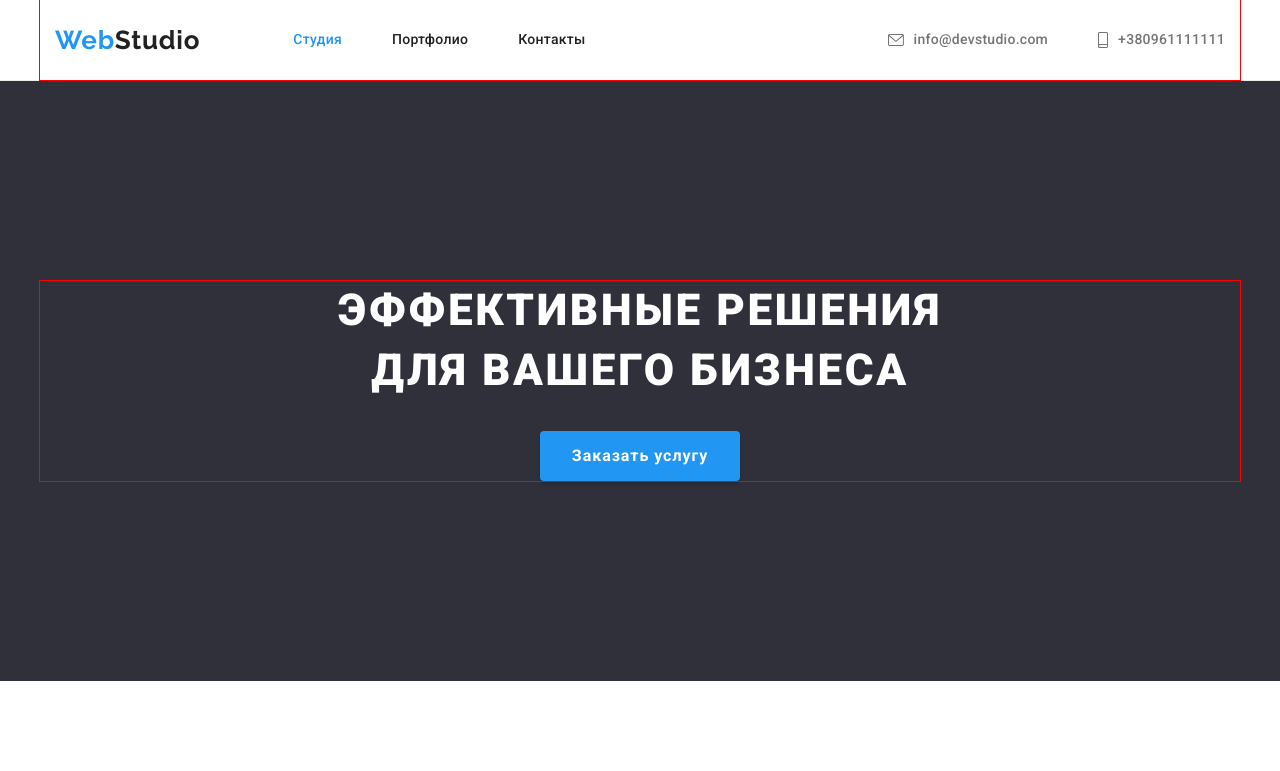
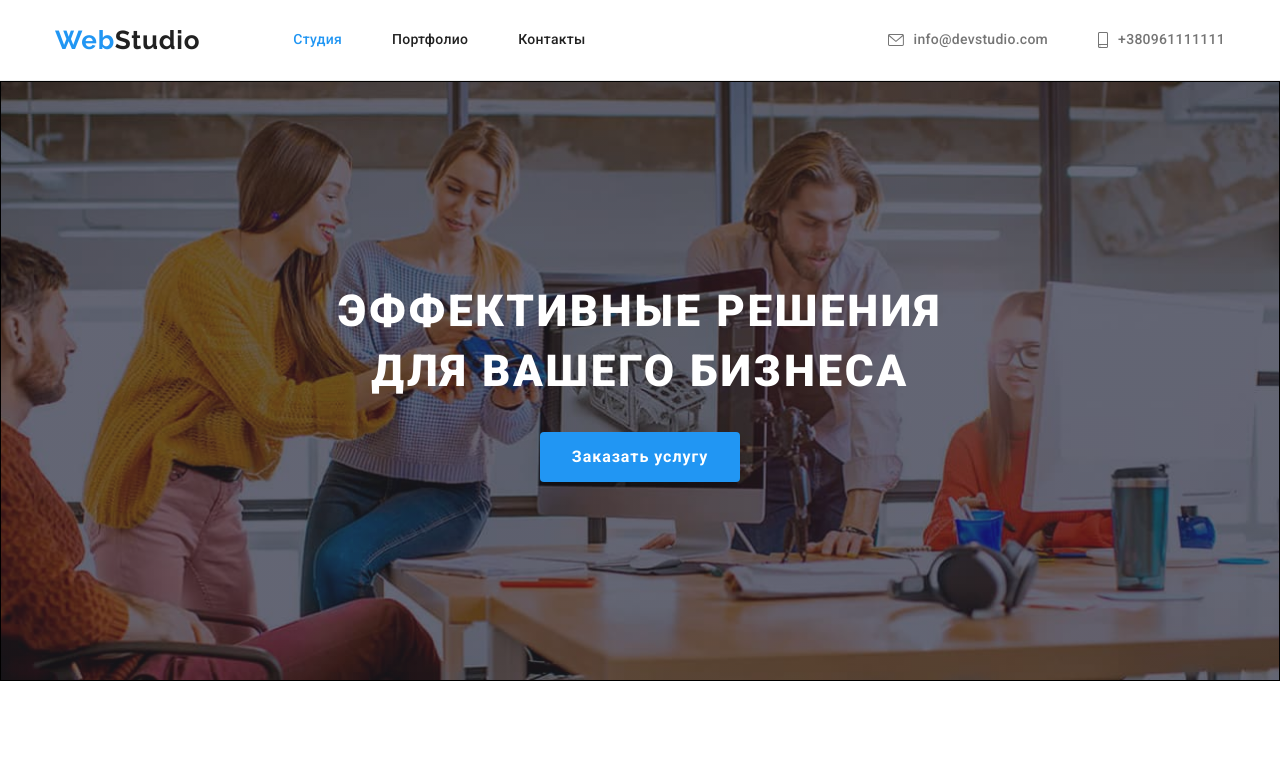
Before and after one commit to Dev3773/Dev3773-goit-markup-hw-04, a plain HTML site: page index.html in a window 1280 px wide. Shown: the top 771 px of the page. Drawn offline with nearby package versions, Linux system fonts and the light colour scheme.

Commit message:
Сделал секцию Герой

```diff
--- a/css/styles.css
+++ b/css/styles.css
@@ -81,7 +81,7 @@ img {
 
 .container {
 
-   outline: 1px solid red;
+   /*outline: 1px solid red; */
 
   width: 1200px;
   padding-left: 15px;
@@ -209,9 +209,19 @@ color: var(--second-text-cl);
 /* --Hero section-- */
 
 .hero {
+  max-width: 1600px;
+  height: 600px;
   padding: 200px 0;
+  margin-left: auto;
+  margin-right: auto;
+  border: 1px solid #000000;
 
-  background-color: var(--third-color);
+  /* background-color: var(--third-color); */
+  background-image: linear-gradient(to right, rgba(47, 48, 58, 0.4),
+      rgba(47, 48, 58, 0.4)), url(../images/img-hero/hero-bg.jpg);
+  background-size: cover;
+  background-repeat: no-repeat;
+  background-position: center;
 
   text-align: center;
 }
```
Also changed, not shown: images/img-hero/hero-bg.jpg (added), 3 other files.
